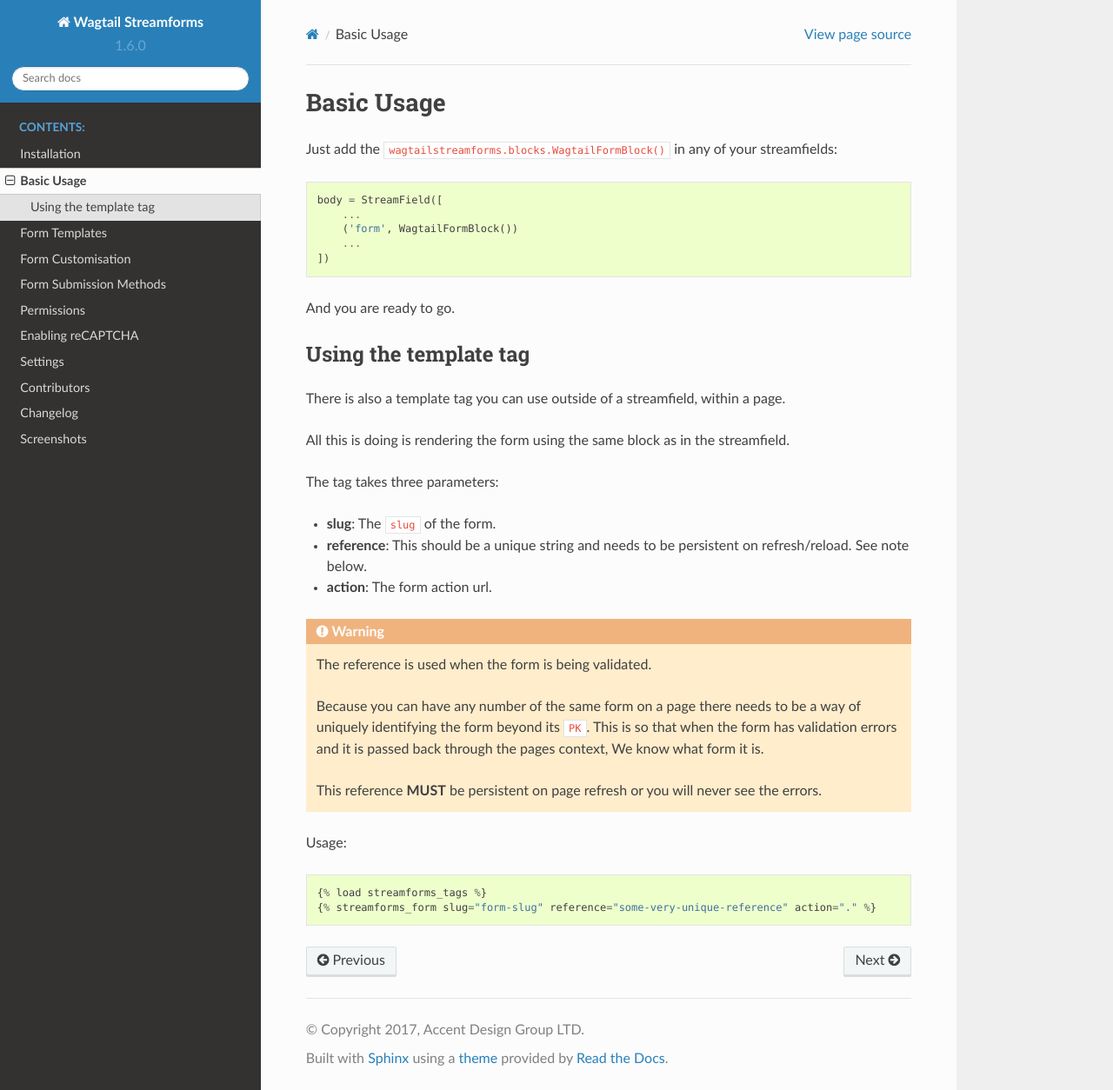
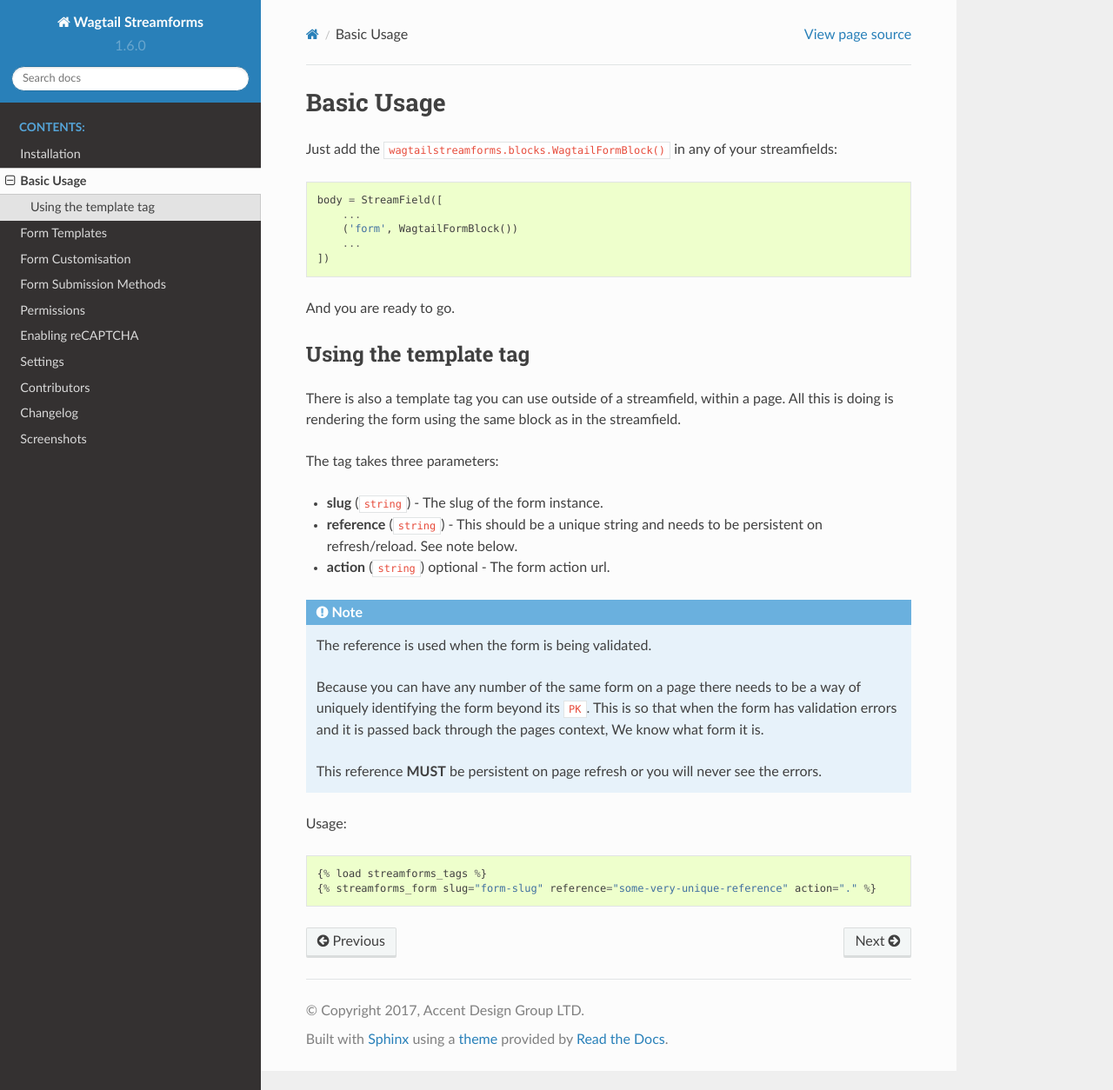
Before and after one commit to labd/wagtailstreamforms, a Sphinx documentation site: the page built from docs/usage.rst, in a window 1280 px wide and 1254 px high. Shown: the whole window at 87% size. Built offline with Sphinx 7.4.7 and the Read the Docs theme 2.0.0, drawn with Linux system fonts in a browser that asks for light colours.

Commit message:
minor tweak to doc

```diff
--- a/docs/usage.rst
+++ b/docs/usage.rst
@@ -17,16 +17,15 @@
 ----------------------
 
 There is also a template tag you can use outside of a streamfield, within a page.
-
 All this is doing is rendering the form using the same block as in the streamfield.
 
 The tag takes three parameters:
 
-* **slug**: The ``slug`` of the form.
-* **reference**: This should be a unique string and needs to be persistent on refresh/reload. See note below.
-* **action**: The form action url.
+* **slug** (``string``) - The slug of the form instance.
+* **reference** (``string``) - This should be a unique string and needs to be persistent on refresh/reload. See note below.
+* **action** (``string``) optional - The form action url.
 
-.. warning:: The reference is used when the form is being validated.
+.. note:: The reference is used when the form is being validated.
 
     Because you can have any number of the same form on a page there needs to be a way of uniquely identifying the form beyond its ``PK``.
     This is so that when the form has validation errors and it is passed back through the pages context, We know what form it is.
```
